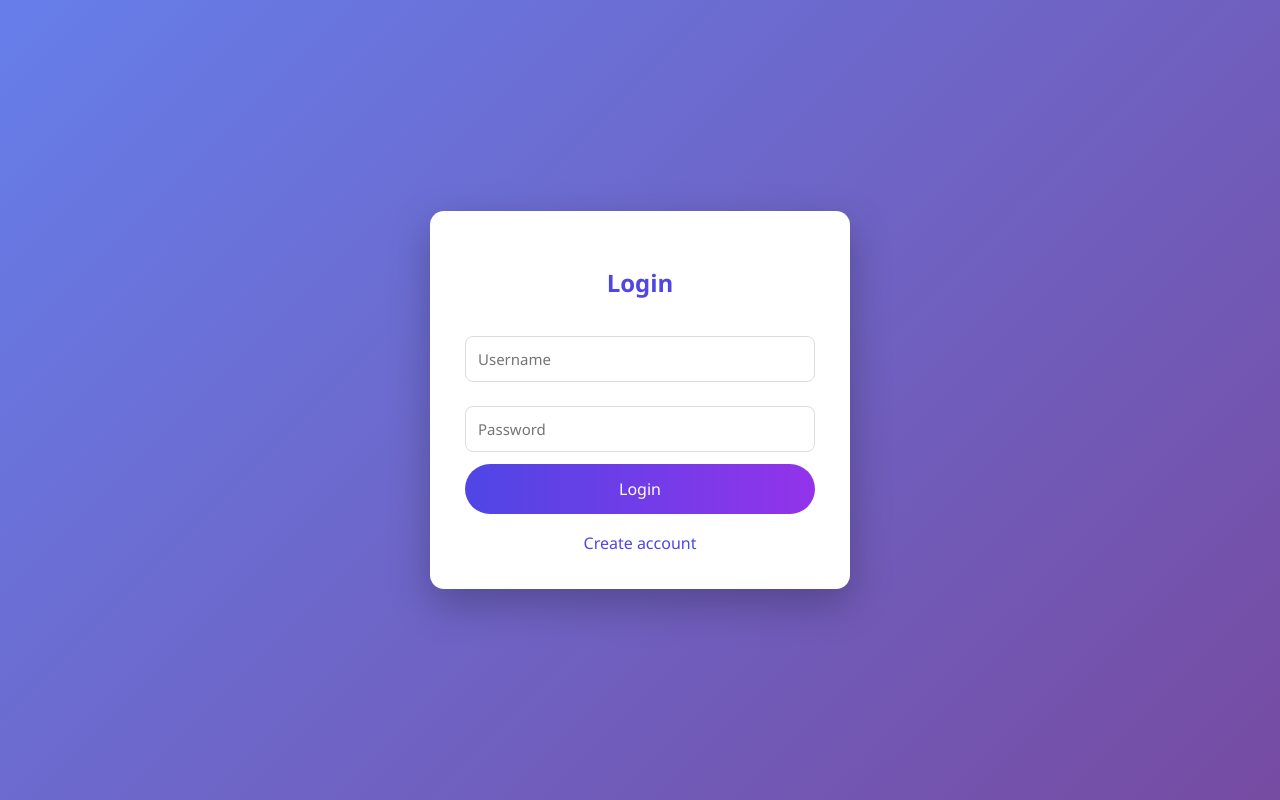
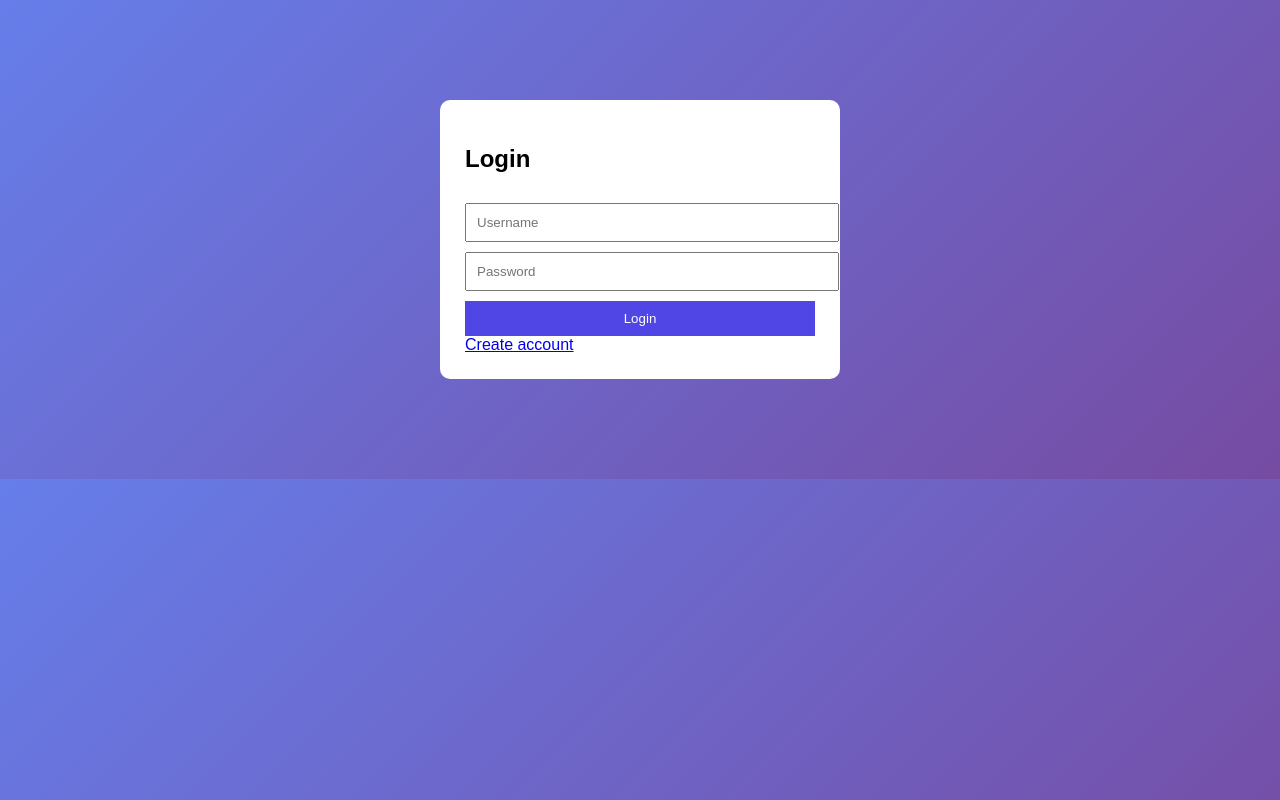
Before and after one commit to budde-vinodkumar/expense_manager, a Flask app: page / in a window 1280 px wide. Run offline with Flask 3, Linux system fonts and the light colour scheme.

Commit message:
css file

```diff
--- a/static/style.css
+++ b/static/style.css
@@ -1,84 +1,30 @@
-* {
-  box-sizing: border-box;
-  font-family: "Segoe UI", sans-serif;
-}
-
 body {
-  margin: 0;
-  min-height: 100vh;
   background: linear-gradient(135deg, #667eea, #764ba2);
-  display: flex;
-  justify-content: center;
-  align-items: center;
+  font-family: Arial;
 }
 
 .container {
-  width: 420px;
   background: white;
-  padding: 35px;
-  border-radius: 14px;
-  box-shadow: 0 15px 40px rgba(0,0,0,0.25);
-  animation: fadeIn 0.6s ease;
+  width: 350px;
+  margin: 100px auto;
+  padding: 25px;
+  border-radius: 10px;
 }
 
-@keyframes fadeIn {
-  from { opacity: 0; transform: translateY(20px); }
-  to { opacity: 1; transform: translateY(0); }
-}
-
-h1, h2 {
-  text-align: center;
-  margin-bottom: 25px;
-  color: #4f46e5;
-}
-
-input {
+input, button {
   width: 100%;
-  padding: 12px;
-  margin: 12px 0;
-  border-radius: 8px;
-  border: 1px solid #ddd;
-  font-size: 15px;
-}
-
-input:focus {
-  outline: none;
-  border-color: #4f46e5;
+  padding: 10px;
+  margin-top: 10px;
 }
 
 button {
-  width: 100%;
-  padding: 14px;
-  background: linear-gradient(90deg, #4f46e5, #9333ea);
+  background: #4f46e5;
   color: white;
   border: none;
-  border-radius: 30px;
-  font-size: 16px;
   cursor: pointer;
-  transition: transform 0.2s, box-shadow 0.2s;
 }
 
-button:hover {
-  transform: translateY(-2px);
-  box-shadow: 0 8px 20px rgba(79,70,229,0.5);
+.error {
+  color: red;
+  text-align: center;
 }
-
-button:disabled {
-  opacity: 0.7;
-  cursor: not-allowed;
-}
-
-a {
-  display: block;
-  margin-top: 18px;
-  text-align: center;
-  color: #4f46e5;
-  text-decoration: none;
-}
-
-.message {
-  text-align: center;
-  margin-top: 15px;
-  font-size: 14px;
-  color: green;
-}
```
